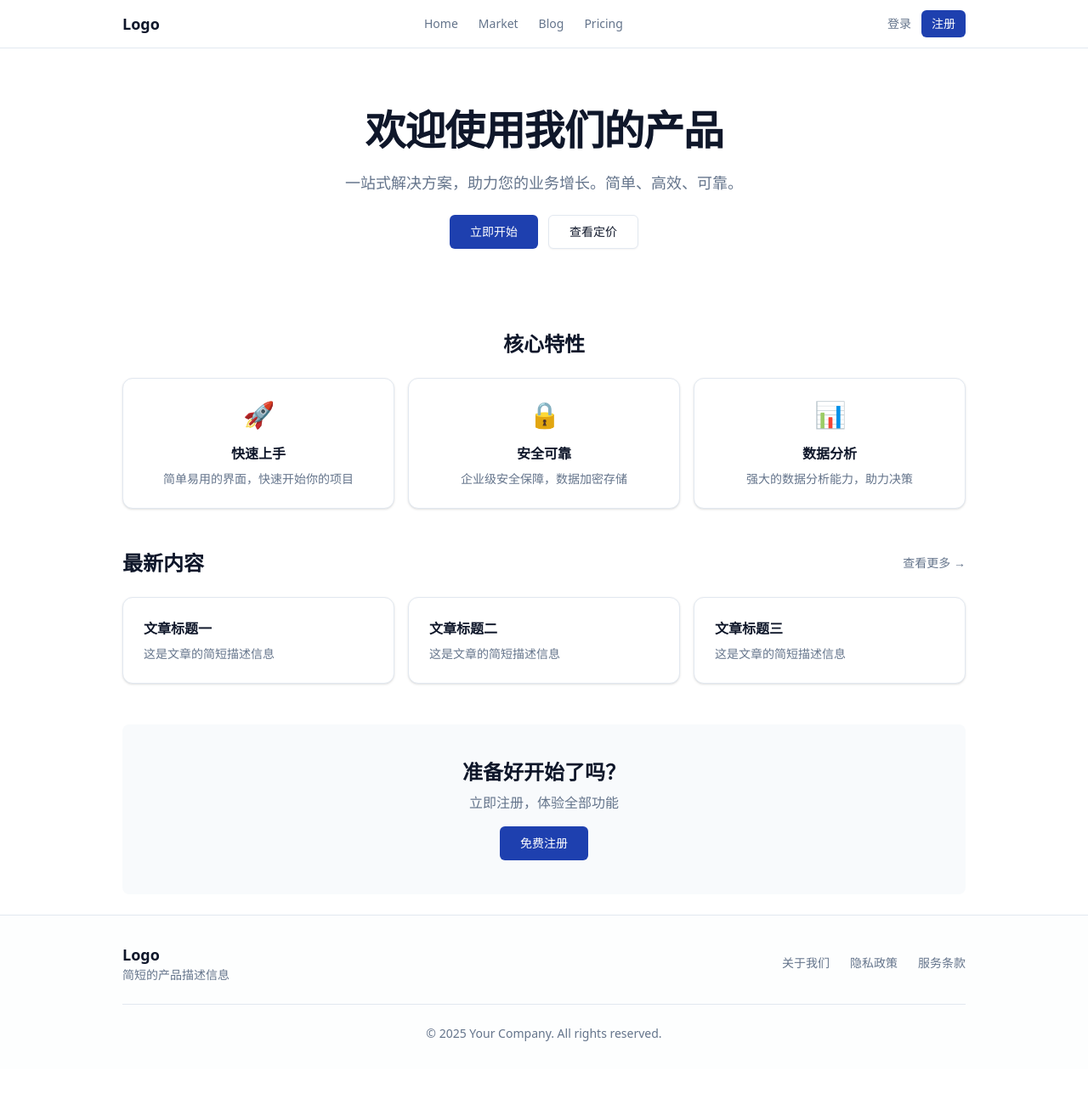
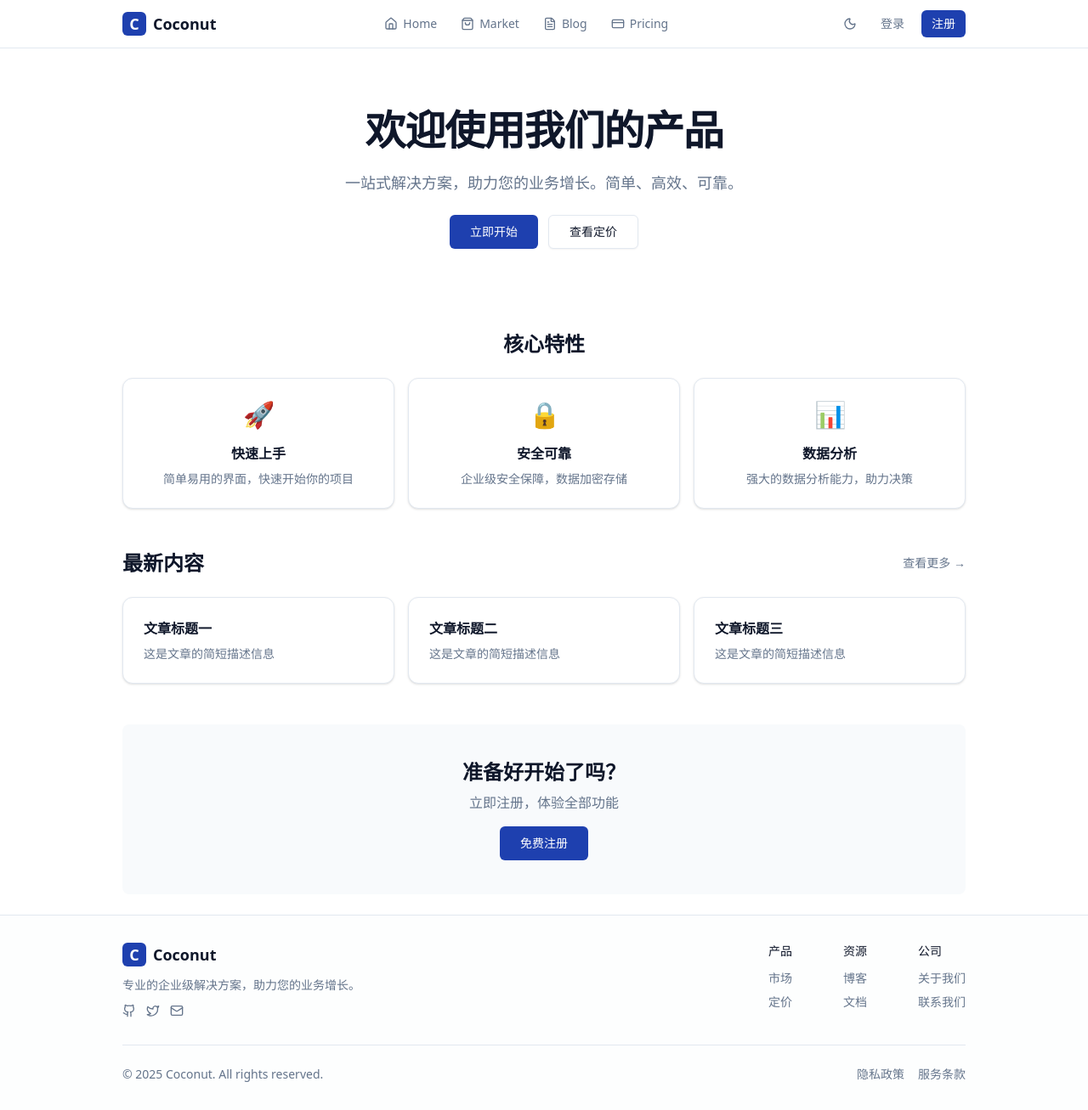
Before and after one commit to jxiaof/next16-demo, a Next.js app: page / in a window 1280 px wide. Shown: the whole page at 85% size. Before the commit the page ends 1259 px from the top, so only its background shows below. Built offline with nearby package versions, Linux system fonts and the light colour scheme.

Commit message:
feat: 更新页脚、移动端导航和导航栏，添加主题切换功能，优化布局和样式

```diff
--- a/src/components/footer.tsx
+++ b/src/components/footer.tsx
@@ -1,26 +1,103 @@
 import Link from "next/link";
+import { Github, Twitter, Mail } from "lucide-react";
 
 export function Footer() {
   return (
     <footer className="border-t bg-muted/30">
       <div className="mx-auto max-w-5xl px-4 py-8">
         {/* 移动端：垂直布局 / 桌面端：水平布局 */}
-        <div className="flex flex-col gap-6 sm:flex-row sm:items-center sm:justify-between">
+        <div className="flex flex-col gap-6 sm:flex-row sm:items-start sm:justify-between">
           {/* 品牌 */}
-          <div className="space-y-2">
-            <Link href="/" className="text-lg font-semibold">
-              Logo
+          <div className="space-y-3">
+            <Link href="/" className="flex items-center gap-2 text-lg font-semibold">
+              <div className="flex h-7 w-7 items-center justify-center rounded-md bg-primary text-primary-foreground">
+                C
+              </div>
+              Coconut
             </Link>
-            <p className="text-sm text-muted-foreground">
-              简短的产品描述信息
+            <p className="max-w-xs text-sm text-muted-foreground">
+              专业的企业级解决方案，助力您的业务增长。
             </p>
+            {/* 社交链接 */}
+            <div className="flex items-center gap-3">
+              <a
+                href="#"
+                className="text-muted-foreground transition-colors hover:text-foreground"
+                aria-label="Github"
+              >
+                <Github className="h-4 w-4" />
+              </a>
+              <a
+                href="#"
+                className="text-muted-foreground transition-colors hover:text-foreground"
+                aria-label="Twitter"
+              >
+                <Twitter className="h-4 w-4" />
+              </a>
+              <a
+                href="#"
+                className="text-muted-foreground transition-colors hover:text-foreground"
+                aria-label="Email"
+              >
+                <Mail className="h-4 w-4" />
+              </a>
+            </div>
           </div>
 
-          {/* 链接 */}
-          <div className="flex flex-wrap gap-x-6 gap-y-2 text-sm text-muted-foreground">
-            <Link href="/about" className="hover:text-foreground">
-              关于我们
-            </Link>
+          {/* 链接组 */}
+          <div className="grid grid-cols-2 gap-8 sm:grid-cols-3">
+            <div className="space-y-3">
+              <h4 className="text-sm font-medium">产品</h4>
+              <ul className="space-y-2 text-sm text-muted-foreground">
+                <li>
+                  <Link href="/market" className="hover:text-foreground">
+                    市场
+                  </Link>
+                </li>
+                <li>
+                  <Link href="/pricing" className="hover:text-foreground">
+                    定价
+                  </Link>
+                </li>
+              </ul>
+            </div>
+            <div className="space-y-3">
+              <h4 className="text-sm font-medium">资源</h4>
+              <ul className="space-y-2 text-sm text-muted-foreground">
+                <li>
+                  <Link href="/blog" className="hover:text-foreground">
+                    博客
+                  </Link>
+                </li>
+                <li>
+                  <Link href="/docs" className="hover:text-foreground">
+                    文档
+                  </Link>
+                </li>
+              </ul>
+            </div>
+            <div className="space-y-3">
+              <h4 className="text-sm font-medium">公司</h4>
+              <ul className="space-y-2 text-sm text-muted-foreground">
+                <li>
+                  <Link href="/about" className="hover:text-foreground">
+                    关于我们
+                  </Link>
+                </li>
+                <li>
+                  <Link href="/contact" className="hover:text-foreground">
+                    联系我们
+                  </Link>
+                </li>
+              </ul>
+            </div>
+          </div>
+        </div>
+
+        {/* 版权信息 */}
+        <div className="mt-8 flex flex-col items-center justify-between gap-4 border-t pt-6 text-sm text-muted-foreground sm:flex-row">
+          <p>© {new Date().getFullYear()} Coconut. All rights reserved.</p>
+          <div className="flex gap-4">
             <Link href="/privacy" className="hover:text-foreground">
               隐私政策
             </Link>
@@ -29,11 +106,6 @@ export function Footer() {
             </Link>
           </div>
         </div>
-
-        {/* 版权信息 */}
-        <div className="mt-6 border-t pt-6 text-center text-sm text-muted-foreground">
-          © {new Date().getFullYear()} Your Company. All rights reserved.
-        </div>
       </div>
     </footer>
   );
--- a/src/components/mobile-nav.tsx
+++ b/src/components/mobile-nav.tsx
@@ -2,12 +2,22 @@
 
 import { useState } from "react";
 import Link from "next/link";
+import {
+  Menu,
+  X,
+  Home,
+  ShoppingBag,
+  FileText,
+  CreditCard,
+  LogIn,
+  UserPlus,
+} from "lucide-react";
 
 const navLinks = [
-  { href: "/", label: "Home" },
-  { href: "/market", label: "Market" },
-  { href: "/blog", label: "Blog" },
-  { href: "/pricing", label: "Pricing" },
+  { href: "/", label: "Home", icon: Home },
+  { href: "/market", label: "Market", icon: ShoppingBag },
+  { href: "/blog", label: "Blog", icon: FileText },
+  { href: "/pricing", label: "Pricing", icon: CreditCard },
 ];
 
 export function MobileNav() {
@@ -18,31 +28,10 @@ export function MobileNav() {
       {/* 菜单按钮 */}
       <button
         onClick={() => setIsOpen(!isOpen)}
-        className="flex h-8 w-8 items-center justify-center md:hidden"
+        className="flex h-8 w-8 items-center justify-center rounded-md text-muted-foreground transition-colors hover:bg-accent hover:text-accent-foreground md:hidden"
         aria-label="Toggle menu"
       >
-        <svg
-          className="h-5 w-5"
-          fill="none"
-          stroke="currentColor"
-          viewBox="0 0 24 24"
-        >
-          {isOpen ? (
-            <path
-              strokeLinecap="round"
-              strokeLinejoin="round"
-              strokeWidth={2}
-              d="M6 18L18 6M6 6l12 12"
-            />
-          ) : (
-            <path
-              strokeLinecap="round"
-              strokeLinejoin="round"
-              strokeWidth={2}
-              d="M4 6h16M4 12h16M4 18h16"
-            />
-          )}
-        </svg>
+        {isOpen ? <X className="h-5 w-5" /> : <Menu className="h-5 w-5" />}
       </button>
 
       {/* 移动端抽屉 */}
@@ -55,30 +44,33 @@ export function MobileNav() {
           />
           {/* 导航菜单 */}
           <nav className="fixed inset-x-0 top-14 z-50 border-b bg-background p-4 md:hidden">
-            <div className="flex flex-col gap-3">
+            <div className="flex flex-col gap-1">
               {navLinks.map((link) => (
                 <Link
                   key={link.href}
                   href={link.href}
                   onClick={() => setIsOpen(false)}
-                  className="rounded-md px-3 py-2 text-sm transition-colors hover:bg-muted"
+                  className="flex items-center gap-3 rounded-md px-3 py-2.5 text-sm transition-colors hover:bg-accent"
                 >
+                  <link.icon className="h-4 w-4 text-muted-foreground" />
                   {link.label}
                 </Link>
               ))}
-              <hr className="my-2" />
+              <hr className="my-2 border-border" />
               <Link
                 href="/login"
                 onClick={() => setIsOpen(false)}
-                className="rounded-md px-3 py-2 text-sm transition-colors hover:bg-muted"
+                className="flex items-center gap-3 rounded-md px-3 py-2.5 text-sm transition-colors hover:bg-accent"
               >
+                <LogIn className="h-4 w-4 text-muted-foreground" />
                 登录
               </Link>
               <Link
                 href="/register"
                 onClick={() => setIsOpen(false)}
-                className="rounded-md bg-primary px-3 py-2 text-center text-sm font-medium text-primary-foreground"
+                className="flex items-center justify-center gap-2 rounded-md bg-primary px-3 py-2.5 text-sm font-medium text-primary-foreground"
               >
+                <UserPlus className="h-4 w-4" />
                 注册
               </Link>
             </div>
--- a/src/components/navbar.tsx
+++ b/src/components/navbar.tsx
@@ -1,11 +1,13 @@
 import Link from "next/link";
+import { Home, ShoppingBag, FileText, CreditCard, User } from "lucide-react";
 import { MobileNav } from "./mobile-nav";
+import { ThemeToggle } from "./theme-toggle";
 
 const navLinks = [
-  { href: "/", label: "Home" },
-  { href: "/market", label: "Market" },
-  { href: "/blog", label: "Blog" },
-  { href: "/pricing", label: "Pricing" },
+  { href: "/", label: "Home", icon: Home },
+  { href: "/market", label: "Market", icon: ShoppingBag },
+  { href: "/blog", label: "Blog", icon: FileText },
+  { href: "/pricing", label: "Pricing", icon: CreditCard },
 ];
 
 export function Navbar() {
@@ -13,37 +15,44 @@ export function Navbar() {
   const isLoggedIn = false;
 
   return (
-    <header className="sticky top-0 z-50 w-full border-b bg-background/80 backdrop-blur">
+    <header className="sticky top-0 z-50 w-full border-b bg-background/80 backdrop-blur supports-[backdrop-filter]:bg-background/60">
       <nav className="mx-auto flex h-14 max-w-5xl items-center justify-between px-4">
         {/* Logo */}
-        <Link href="/" className="text-lg font-semibold">
-          Logo
+        <Link href="/" className="flex items-center gap-2 text-lg font-semibold">
+          <div className="flex h-7 w-7 items-center justify-center rounded-md bg-primary text-primary-foreground">
+            C
+          </div>
+          <span className="hidden sm:inline">Coconut</span>
         </Link>
 
         {/* 导航链接 - 桌面端 */}
-        <div className="hidden items-center gap-6 md:flex">
+        <div className="hidden items-center gap-1 md:flex">
           {navLinks.map((link) => (
             <Link
               key={link.href}
               href={link.href}
-              className="text-sm text-muted-foreground transition-colors hover:text-foreground"
+              className="flex items-center gap-1.5 rounded-md px-3 py-2 text-sm text-muted-foreground transition-colors hover:bg-accent hover:text-accent-foreground"
             >
+              <link.icon className="h-4 w-4" />
               {link.label}
             </Link>
           ))}
         </div>
 
         {/* 右侧操作区 */}
-        <div className="flex items-center gap-3">
+        <div className="flex items-center gap-2">
+          {/* 主题切换 */}
+          <ThemeToggle />
+
           {isLoggedIn ? (
             <button className="flex h-8 w-8 items-center justify-center rounded-full bg-primary text-sm font-medium text-primary-foreground">
-              U
+              <User className="h-4 w-4" />
             </button>
           ) : (
-            <div className="hidden items-center gap-3 md:flex">
+            <div className="hidden items-center gap-2 md:flex">
               <Link
                 href="/login"
-                className="text-sm text-muted-foreground transition-colors hover:text-foreground"
+                className="rounded-md px-3 py-1.5 text-sm text-muted-foreground transition-colors hover:bg-accent hover:text-accent-foreground"
               >
                 登录
               </Link>
--- /dev/null
+++ b/src/components/theme-toggle.tsx
@@ -0,0 +1,56 @@
+"use client";
+
+import { useEffect, useState } from "react";
+import { Moon, Sun } from "lucide-react";
+
+export function ThemeToggle() {
+  const [theme, setTheme] = useState<"light" | "dark">("light");
+  const [mounted, setMounted] = useState(false);
+
+  // 初始化主题
+  useEffect(() => {
+    setMounted(true);
+    const savedTheme = localStorage.getItem("theme") as "light" | "dark" | null;
+    const systemTheme = window.matchMedia("(prefers-color-scheme: dark)")
+      .matches
+      ? "dark"
+      : "light";
+    const initialTheme = savedTheme || systemTheme;
+    setTheme(initialTheme);
+    document.documentElement.classList.toggle("dark", initialTheme === "dark");
+  }, []);
+
+  // 切换主题
+  const toggleTheme = () => {
+    const newTheme = theme === "light" ? "dark" : "light";
+    setTheme(newTheme);
+    localStorage.setItem("theme", newTheme);
+    document.documentElement.classList.toggle("dark", newTheme === "dark");
+  };
+
+  // 防止水合不匹配
+  if (!mounted) {
+    return (
+      <button
+        className="flex h-8 w-8 items-center justify-center rounded-md text-muted-foreground"
+        aria-label="Toggle theme"
+      >
+        <Sun className="h-4 w-4" />
+      </button>
+    );
+  }
+
+  return (
+    <button
+      onClick={toggleTheme}
+      className="flex h-8 w-8 items-center justify-center rounded-md text-muted-foreground transition-colors hover:bg-accent hover:text-accent-foreground"
+      aria-label="Toggle theme"
+    >
+      {theme === "light" ? (
+        <Moon className="h-4 w-4" />
+      ) : (
+        <Sun className="h-4 w-4" />
+      )}
+    </button>
+  );
+}
```
